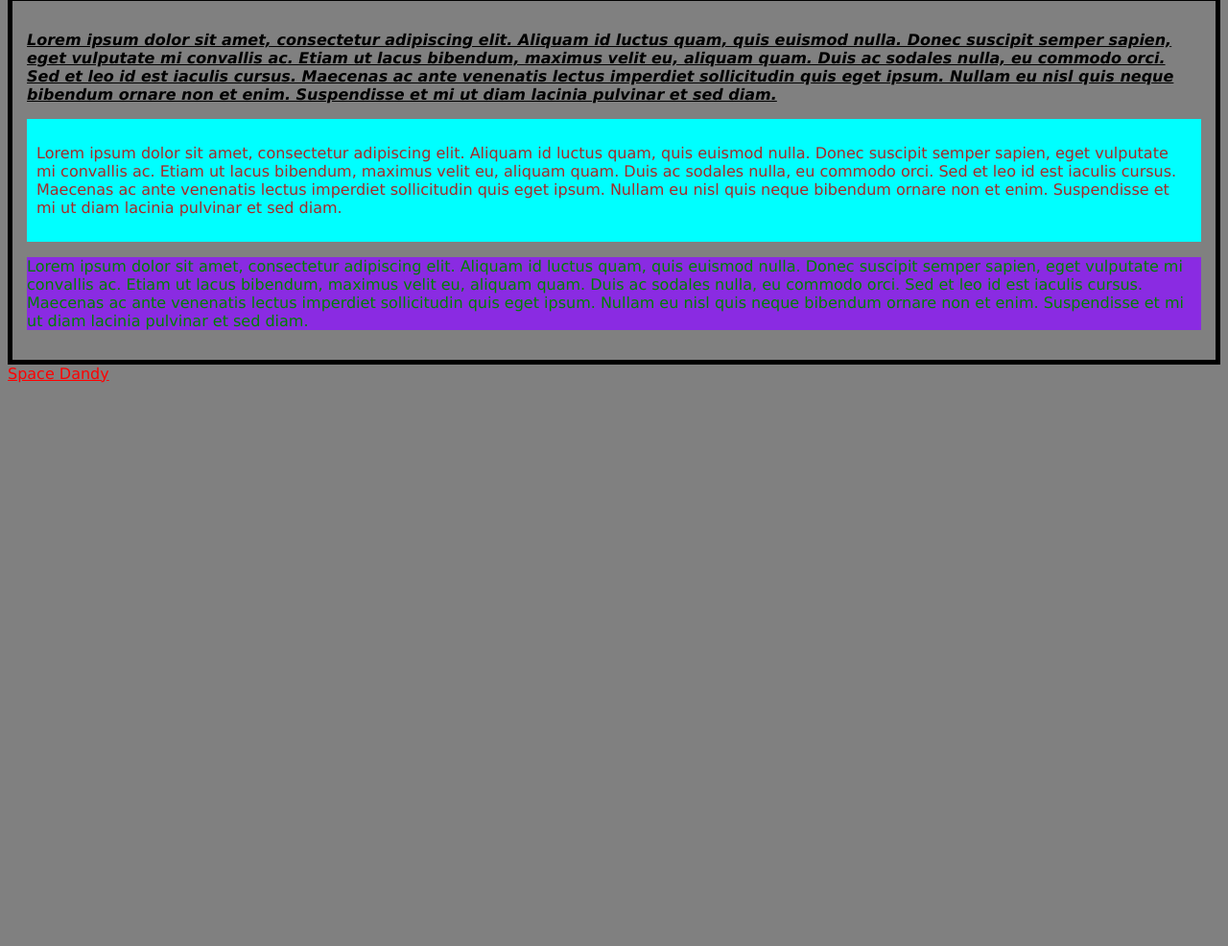
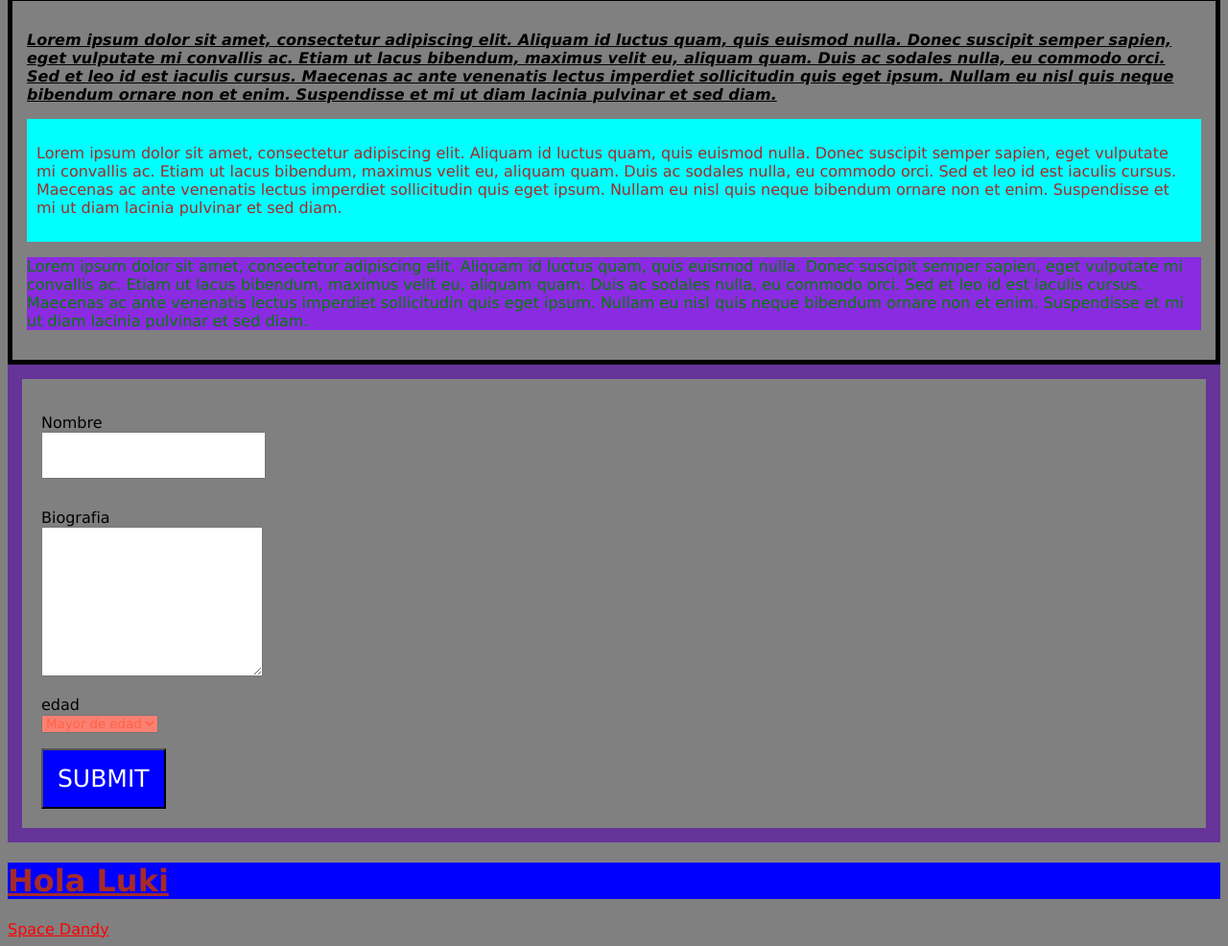
Before and after one commit to SantiBert/curso-CSS, a plain HTML site: page index.html in a window 1280 px wide. Shown: the part 421-1407 px from the top of the page at 96% size. Before the commit the page ends 828 px from the top, so only its background shows below. Drawn offline with Linux system fonts and the light colour scheme.

Commit message:
tercer commit

```diff
--- a/index.html
+++ b/index.html
@@ -1,5 +1,5 @@
 <!DOCTYPE html>
-<html lang="en">
+<html lang="es">
 <head>
     <meta charset="UTF-8">
     <meta name="viewport" content="width=device-width, initial-scale=1.0">
@@ -34,6 +34,30 @@
             </p>
         </div>
     </div>
+    <div id="usuario">
+        <form>
+            <p>
+            <label for="nombre">Nombre</label> <br>
+            <input type="text" name="nombre"/>
+            </p>
+            <p>
+                <label for="biografia">Biografia</label> <br>
+                <textarea name="biografia" id="" cols="30" rows="10"></textarea>
+            </p>
+            <p>
+                <label for="edad">edad</label> <br>
+                <select name="edad" id="">}
+                    <option value="mayor">Mayor de edad</option>
+                    <option value="aulto">Adulto</option>
+                    <option value="65">Mayor de 65</option>
+                </select>
+            </p>
+            <input type="submit" />
+        </form>
+    </div>
+    <div id="saludo">
+        <h1>Hola Luki</h1>
+    </div>
 </body>
 <footer>
     <a href=""> Space Dandy</a>
--- a/style.css
+++ b/style.css
@@ -7,9 +7,33 @@ body{
 }
 /* selector de etiqueta */
 h1{
+    background-color: royalblue;
     color: brown;
     font-size: big ;
     text-decoration: underline;
+}
+
+input[type ="text"]{
+    margin-bottom: 15px;
+    padding: 15px;
+    width: 200px;
+}
+
+input[type="submit"]{
+    background-color: blue;
+    color: white;
+    padding: 15px;
+    font-size: 25px;
+    text-transform: uppercase;
+}
+
+select[name="edad"]{
+    background-color: salmon;
+    color: tomato;
+}
+
+#saludo h1{
+    background-color: blue;
 }
 
 #parrafo{
@@ -17,9 +41,11 @@ h1{
     padding: 15px;
 }
 
-#usuario form *{
+#usuario form {
     display: block;
-    border: 15px;
+    border: 15px solid rebeccapurple;
+    padding: 20px;
+
 }
 
 .parrafo{
```
